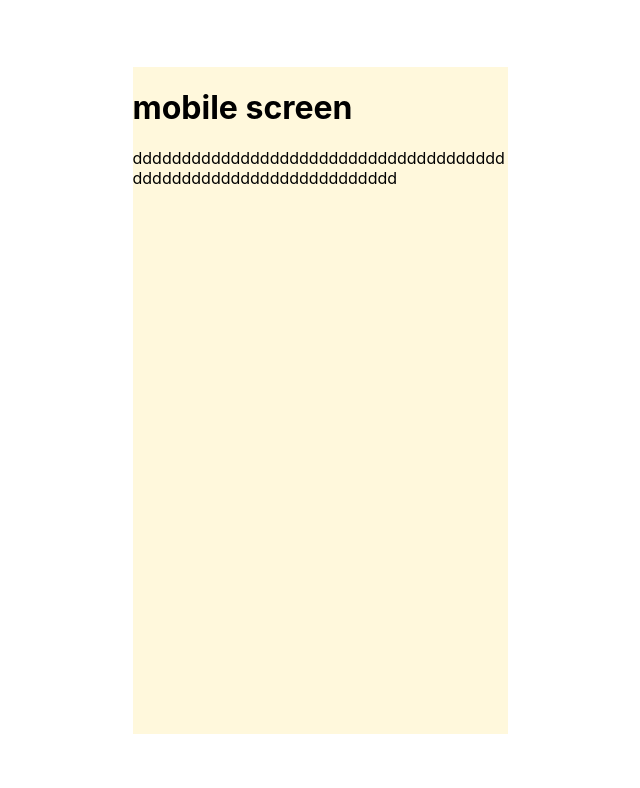
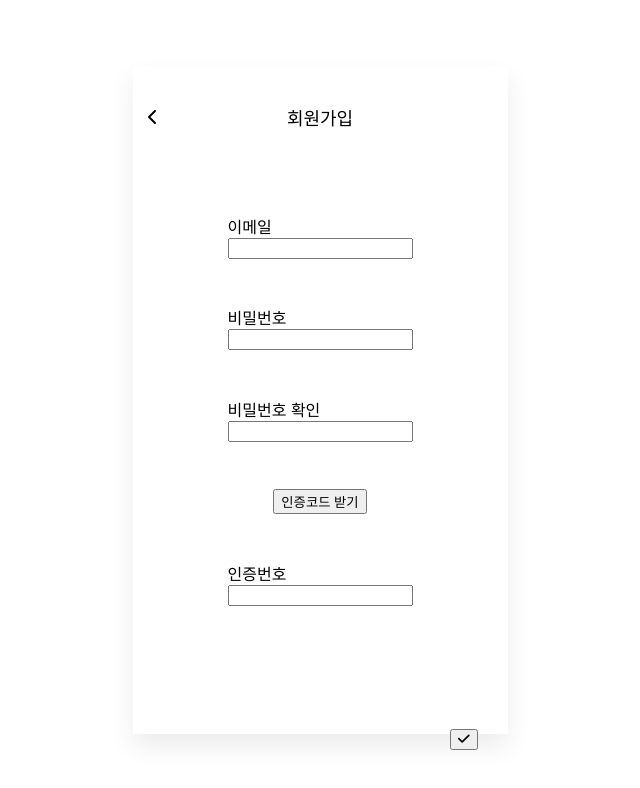
Before and after one commit to Dayeon0820/likelion-campus-hackathon-frontend, a React (Create React App) app: page /signup1 in a window 1280 px wide. Shown: the top 788 px of the page, without its empty margins (320-960 px from the left). Built offline with nearby package versions, Linux system fonts and the light colour scheme.

Commit message:
login UI

```diff
--- a/package.json
+++ b/package.json
@@ -3,11 +3,14 @@
   "version": "0.1.0",
   "private": true,
   "dependencies": {
+    "@fortawesome/free-solid-svg-icons": "^6.6.0",
+    "@fortawesome/react-fontawesome": "^0.2.2",
     "@testing-library/jest-dom": "^5.17.0",
     "@testing-library/react": "^13.4.0",
     "@testing-library/user-event": "^13.5.0",
     "react": "^18.3.1",
     "react-dom": "^18.3.1",
+    "react-router-dom": "^6.26.1",
     "react-scripts": "5.0.1",
     "web-vitals": "^2.1.4"
   },
--- a/src/App.css
+++ b/src/App.css
@@ -9,9 +9,7 @@ body {
 }
 #mobile-view {
   border: 1px solid #ccc;
-  box-shadow: 0 0 10px rgba(0, 0, 0, 0.1);
   overflow: hidden;
-  background-color: cornsilk;
 }
 
 @media screen and (max-width: 768px) {
@@ -47,6 +45,6 @@ body {
     width: 375px;
     height: 667px;
     border: none;
-    box-shadow: none;
+    box-shadow: 0 12px 24px rgba(0, 0, 0, 0.08);
   }
 }
--- a/src/App.js
+++ b/src/App.js
@@ -1,8 +1,19 @@
 import "./App.css";
-import Screen from "./screen";
+
+import React from "react";
+import { BrowserRouter as Router, Route, Routes } from "react-router-dom";
+import Login from "./login/login";
+import Signup1 from "./signup/signup";
 
 function App() {
-  return <Screen />;
+  return (
+    <Router>
+      <Routes>
+        <Route path="/" element={<Login />} />
+        <Route path="/signup1" element={<Signup1 />} />
+      </Routes>
+    </Router>
+  );
 }
 
 export default App;
--- /dev/null
+++ b/src/login/login.css
@@ -0,0 +1,31 @@
+#login-container {
+  display: flex;
+  flex-direction: column;
+  align-items: center;
+  justify-content: flex-end;
+  height: 100%;
+  width: 100%;
+}
+
+#logo {
+  position: absolute;
+  top: 15%;
+}
+
+#login_btnBox {
+  display: flex;
+  flex-direction: column;
+  align-items: center;
+  justify-content: space-around;
+  width: 100%;
+  height: 30%;
+  margin-bottom: 30px;
+}
+
+.loginBtn {
+  border: none;
+  border-radius: 10px;
+  width: 80%;
+  height: 55px;
+  font-size: 15px;
+}
--- /dev/null
+++ b/src/login/login.jsx
@@ -0,0 +1,23 @@
+import React from "react";
+import { Link } from "react-router-dom";
+import { useState } from "react";
+import { useEffect } from "react";
+import "../App.css";
+import "./login.css";
+
+function Login() {
+  return (
+    <div id="mobile-view">
+      <div id="login-container">
+        <h1 id="logo">로고</h1>
+        <div id="login_btnBox">
+          <Link to="/signup1">회원가입 하기</Link>
+          <button className="loginBtn">카카오톡 로그인</button>
+          <button className="loginBtn">이메일 로그인</button>
+        </div>
+      </div>
+    </div>
+  );
+}
+
+export default Login;
--- a/src/screen.css
+++ /dev/null
@@ -1,3 +0,0 @@
-p {
-  overflow-wrap: anywhere;
-}
--- a/src/screen.jsx
+++ /dev/null
@@ -1,16 +0,0 @@
-import "./screen.css";
-function Screen() {
-  return (
-    <div id="mobile-view">
-      <h1>mobile screen</h1>
-      <p>ddddddddddddddddddddddddddddddddddddddddddddddddddddddddddddddddd</p>
-    </div>
-  );
-}
-
-//모바일 화면처럼 보이는 박스
-//반응형css 적용
-//너비 768px 기준으로 변경됨
-//모바일 화면은 높이 667  너비 375  아이폰 기준
-
-export default Screen;
--- /dev/null
+++ b/src/signup/signup.jsx
@@ -0,0 +1,52 @@
+import React from "react";
+import { FontAwesomeIcon } from "@fortawesome/react-fontawesome";
+import { faChevronLeft, faCheck } from "@fortawesome/free-solid-svg-icons";
+import { Link, useNavigate } from "react-router-dom";
+import { useState } from "react";
+import { useEffect } from "react";
+import "../App.css";
+import "./signup1.css";
+
+function Signup1() {
+  const navigate = useNavigate();
+  const goBack = () => navigate("/");
+  return (
+    <div id="mobile-view">
+      <div id="signup_header">
+        <div className="signup_header-devider" onClick={goBack}>
+          <FontAwesomeIcon icon={faChevronLeft} />
+        </div>
+        <div className="signup_header-devider">
+          <h1>회원가입</h1>
+        </div>
+        <div className="signup_header-devider"></div>
+      </div>
+      <form id="signup-form">
+        <div id="signup-inputBox">
+          <span className="input_txt">이메일</span>
+          <input className="signup-input" type="email" required />
+        </div>
+        <div id="signup-inputBox">
+          <span className="input_txt">비밀번호</span>
+          <input className="signup-input" type="password" required />
+        </div>
+        <div id="signup-inputBox">
+          <span className="input_txt">비밀번호 확인</span>
+          <input className="signup-input" type="password" required />
+        </div>
+        <button id="verification_btn">인증코드 받기</button>
+        <div id="signup-inputBox">
+          <span className="input_txt">인증번호</span>
+          <input className="signup-input" type="text" required />
+        </div>
+        <footer>
+          <button type="submit" className="submitBtn">
+            <FontAwesomeIcon icon={faCheck} />
+          </button>
+        </footer>
+      </form>
+    </div>
+  );
+}
+
+export default Signup1;
--- /dev/null
+++ b/src/signup/signup1.css
@@ -0,0 +1,50 @@
+#signup_header {
+  display: flex;
+  align-items: center;
+}
+
+#signup_header h1 {
+  font-size: 18px;
+  font-weight: 550;
+}
+
+.signup_header-devider {
+  width: 33.3%;
+  margin: 25px 15px;
+}
+
+.signup_header-devider:first-child {
+  display: flex;
+  justify-content: flex-start;
+}
+
+.signup_header-devider:nth-child(2) {
+  display: flex;
+  justify-content: center;
+}
+
+#signup-form {
+  height: 80%;
+  width: 100%;
+  display: flex;
+  flex-direction: column;
+  align-items: center;
+  justify-content: space-evenly;
+}
+
+#signup-inputBox {
+  display: flex;
+  flex-direction: column;
+}
+
+footer {
+  width: 100%;
+  display: flex;
+  justify-content: flex-end;
+}
+
+.submitBtn {
+  position: absolute;
+  bottom: 50px;
+  margin-right: 30px;
+}
```
Also changed, not shown: 1 other file (tests, documents, lock files or other folders).
